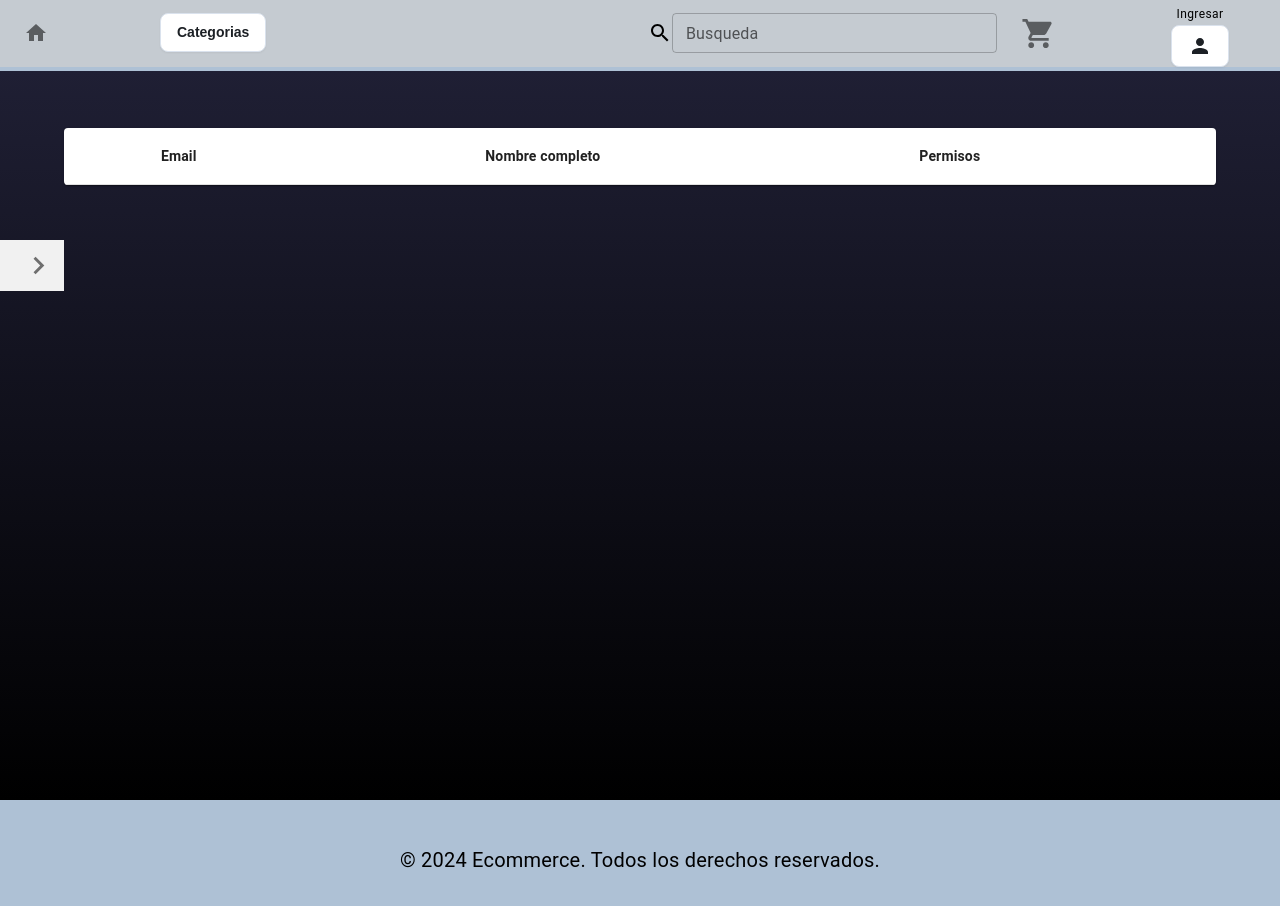
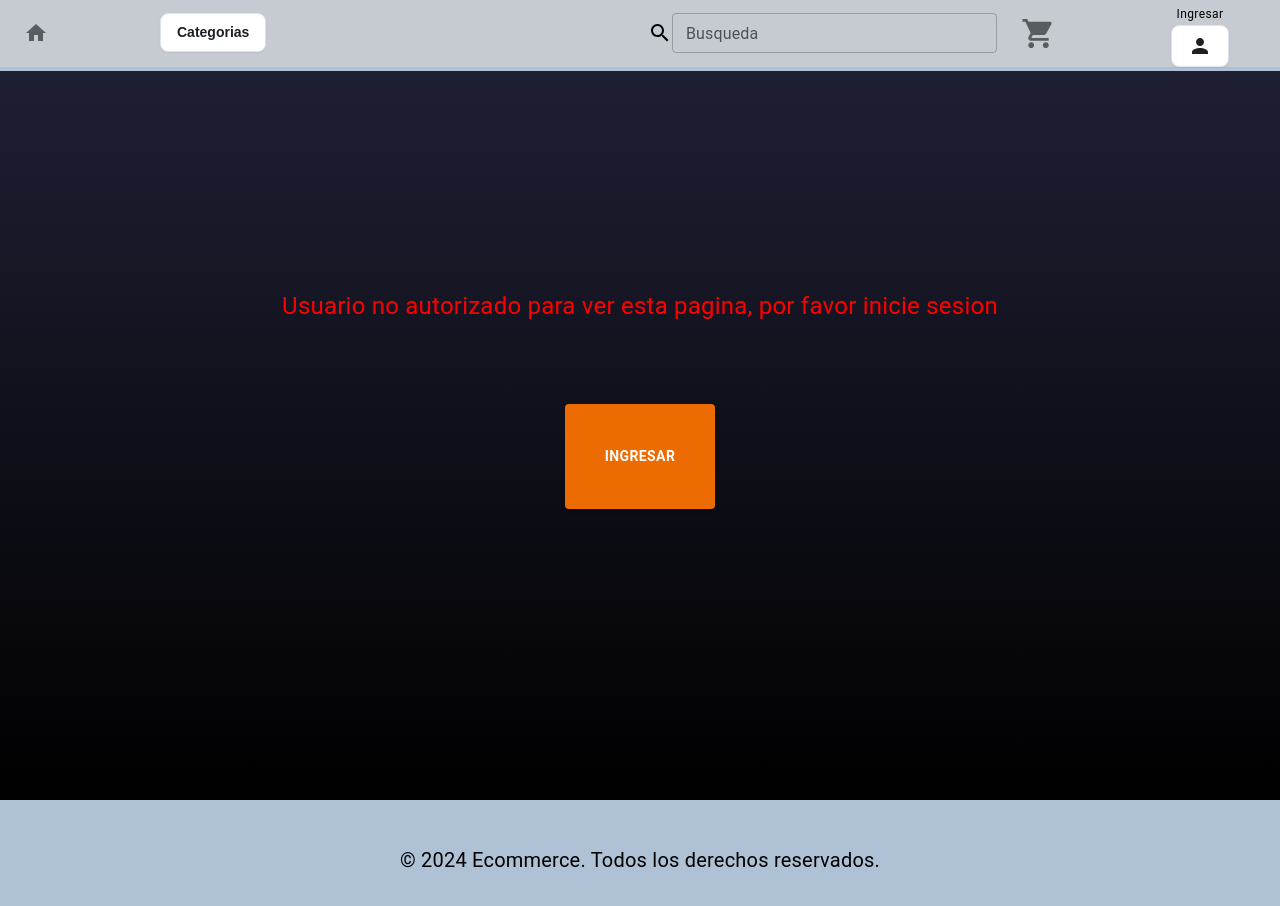
Before and after one commit to Tony-bytes-0/Ecommerce, a Next.js app: page /dashboard/user/userList in a window 1280 px wide. Shown: the top 906 px of the page. Built offline with nearby package versions, Linux system fonts and the light colour scheme.

Commit message:
creacion de componente invalid credentials

```diff
--- /dev/null
+++ b/src/app/dashboard/InvalidCredentials.tsx
@@ -0,0 +1,41 @@
+import { Box, Button, Grid, Typography } from "@mui/material";
+import { useRouter } from "next/navigation";
+
+const InvalidCredentials: React.FC = () => {
+  const router = useRouter();
+  return (
+    <Grid item xs={12} sx={{ margin: 20 }}>
+      <Typography
+        style={{ color: "#ff0000" }}
+        fontSize={24}
+        textAlign={"center"}
+      >
+        <h1>
+          Usuario no autorizado para ver esta pagina, por favor inicie sesion
+        </h1>
+        <Box
+          sx={{
+            justifyContent: "center",
+            padding: 10,
+            alignItems: "center",
+            alignContent: "center",
+            display: "flex",
+          }}
+        >
+          <Box sx={{ display: "flex" }}>
+            <Button
+              variant="contained"
+              color="warning"
+              onClick={() => router.replace('/login')}
+              sx={{ padding: 5 }}
+            >
+              <b>Ingresar</b>
+            </Button>
+          </Box>
+        </Box>
+      </Typography>
+    </Grid>
+  );
+};
+
+export default InvalidCredentials;
--- a/src/app/dashboard/category/categoryList/page.tsx
+++ b/src/app/dashboard/category/categoryList/page.tsx
@@ -8,6 +8,7 @@ import { useEffect, useState } from "react";
 import TableComponent from "./TableComponent";
 import AddCategory from "../add/Add";
 import CategoryInput from "../add/CategoryInput";
+import InvalidCredentials from "../../InvalidCredentials";
 
 export default function CategoryAdmin() {
   const [welcome, setWelcome] = useState(true);
@@ -52,7 +53,7 @@ export default function CategoryAdmin() {
 
   return (
     <Box sx={baseDashboardContainer}>
-      <Grid container>
+      {token !== 'no' ?       <Grid container>
         <Grid item xs={12}>
           <AddCategory handleOpen={handleOpen} />
           <CategoryInput
@@ -64,7 +65,8 @@ export default function CategoryAdmin() {
           />
           <TableComponent token={token} categoryList={categoryList} />
         </Grid>
-      </Grid>
+      </Grid> : <InvalidCredentials />}
+
     </Box>
   );
 }
--- a/src/app/dashboard/user/userList/page.tsx
+++ b/src/app/dashboard/user/userList/page.tsx
@@ -6,33 +6,36 @@ import { asyncFetchUsers } from "@/app/components/modalAlerts";
 import { useEffect, useState } from "react";
 import { useAppSelector } from "@/lib/hooks";
 import { UserStandarData } from "@/app/types/userSesionToken";
+import InvalidCredentials from "../../InvalidCredentials";
 
 const ListUsersDashboard: React.FC = () => {
-  const [welcome, setWelcome] = useState(true)
+  const [welcome, setWelcome] = useState(true);
   const [listOfUsers, setUsers] = useState<UserStandarData[]>([]);
   const token = useAppSelector((state) => state.sesionToken.token);
 
-  async function buscateLosUsuarios(){
-    const esperate = await asyncFetchUsers(token)
-    setUsers(esperate)
+  async function buscateLosUsuarios() {
+    const esperate = await asyncFetchUsers(token);
+    setUsers(esperate);
   }
   useEffect(() => {
-    console.log('al inicio del use state welome es ', token)
-    if(token == 'no'){
-      console.log('deslogeado!')
-    }
-    else{
-      if(welcome){
-        setWelcome(false)
-        buscateLosUsuarios()
+    if (token == "no") {
+      console.log("deslogeado!");
+    } else {
+      if (welcome) {
+        setWelcome(false);
+        buscateLosUsuarios();
       }
     }
   }, []);
   return (
     <Box sx={baseDashboardContainer}>
-      <Grid item xs={12}>
-        <TableComponent userList = {listOfUsers} activeToken={token} />
-      </Grid>
+      {token !== "no" ? (
+        <Grid item xs={12}>
+          <TableComponent userList={listOfUsers} activeToken={token} />
+        </Grid>
+      ) : (
+        <InvalidCredentials />
+      )}
     </Box>
   );
 };
--- a/src/app/dashboard/user/userRegister/page.tsx
+++ b/src/app/dashboard/user/userRegister/page.tsx
@@ -4,14 +4,17 @@ import { userRegex } from "@/app/components/userEndpoints";
 import { BasicInputs } from "@/app/login/register/BasicInputs";
 import { RegisterInputs } from "@/app/login/register/RegisterInputs";
 import { baseDashboardContainer } from "@/app/types/common";
+import { useAppSelector } from "@/lib/hooks";
 import { Box, Button, Grid } from "@mui/material";
 import { useState } from "react";
+import InvalidCredentials from "../../InvalidCredentials";
 //import { baseDashboardContainer } from
 
 const baseContainer = baseDashboardContainer;
 
 
 const RegisterUserDashboard: React.FC = () => {
+  const token = useAppSelector((state) => state.sesionToken.token)
   function validateInput(fieldName: string, input: string, regex: RegExp) {
     if (regex.test(input)) {
       //caso de que pasa la regex, añade el error a errorList y devuelve true
@@ -103,7 +106,7 @@ const RegisterUserDashboard: React.FC = () => {
   const [errorList, setErrorList] = useState<string[]>([]);
   return (
     <Box sx={baseContainer}>
-      <Grid container xs={12}>
+      {token !== 'no' ?       <Grid container xs={12}>
         <BasicInputs
           email={email}
           handleEmail={handleEmail}
@@ -140,7 +143,8 @@ const RegisterUserDashboard: React.FC = () => {
             <b>Crear usuario</b>
           </Button>
         </Grid>
-      </Grid>
+      </Grid>  : <InvalidCredentials />}
+
     </Box>
   );
 };
--- a/src/app/navbar/Navbar.tsx
+++ b/src/app/navbar/Navbar.tsx
@@ -9,16 +9,18 @@ import Categorys from "./categorys/Categorys";
 import { useState } from "react";
 import { useRouter } from "next/navigation";
 import DrawerLeftNew from "./drawerLeft/newDrawer";
+import { useAppSelector } from "@/lib/hooks";
 
 const MainGridStyles = {
   backgroundColor: process.env.NEXT_PUBLIC_PRIMARY_COLOR,
   borderColor: process.env.NEXT_PUBLIC_SECONDARY_COLOR,
 };
 const NavBar: React.FC = () => {
-  const router = useRouter()
+  const router = useRouter();
   const handleNavigate = (route: string) => {
-    router.push(route)
-  }
+    router.push(route);
+  };
+  const token = useAppSelector((state) => state.sesionToken.token)
   const [windowSize, setWindowSize] = useState({
     width: 1000,
     height: 1000,
@@ -36,7 +38,8 @@ const NavBar: React.FC = () => {
       alignItems={"center"}
       sx={MainGridStyles}
     >
-      <DrawerLeftNew />
+      {token !== 'no' ? <DrawerLeftNew /> : <></>}
+
       <Grid container item xs={6}>
         <HamburgerMenu windowSize={windowSize} xs={2} />
         <HomeIconComponent windowSize={windowSize} xs={3} />
@@ -45,7 +48,11 @@ const NavBar: React.FC = () => {
       <Grid container item xs={6} alignItems={"center"} alignContent={"center"}>
         <SearchField windowSize={windowSize} size={7} />
         <Car phone={false} linkStyles={linkStyles} size={2} />
-        <User windowSize={windowSize} size={3} handleNavigate={handleNavigate} />
+        <User
+          windowSize={windowSize}
+          size={3}
+          handleNavigate={handleNavigate}
+        />
       </Grid>
     </Grid>
   );
--- a/src/app/navbar/drawerLeft/types.ts
+++ b/src/app/navbar/drawerLeft/types.ts
@@ -3,8 +3,6 @@ export type menuOption = {
     navigator: string;
     icon: JSX.Element;
   };
-
-
   export interface MenuOptionList {
     user: menuOption[], category: menuOption[]
   }
--- a/src/app/navbar/hamburgerMenu/HamburgerMenu.tsx
+++ b/src/app/navbar/hamburgerMenu/HamburgerMenu.tsx
@@ -1,4 +1,4 @@
-import React, { ChangeEvent, useState } from "react";
+import React, { useState } from "react";
 import {
   Drawer,
   List,
--- a/src/app/types/userSesionToken.ts
+++ b/src/app/types/userSesionToken.ts
@@ -1,5 +1,5 @@
 export interface UserToken {
-  token: string;
+  token: string; //| undefined;
   user: {
     _id: string;
     email: string;
```
